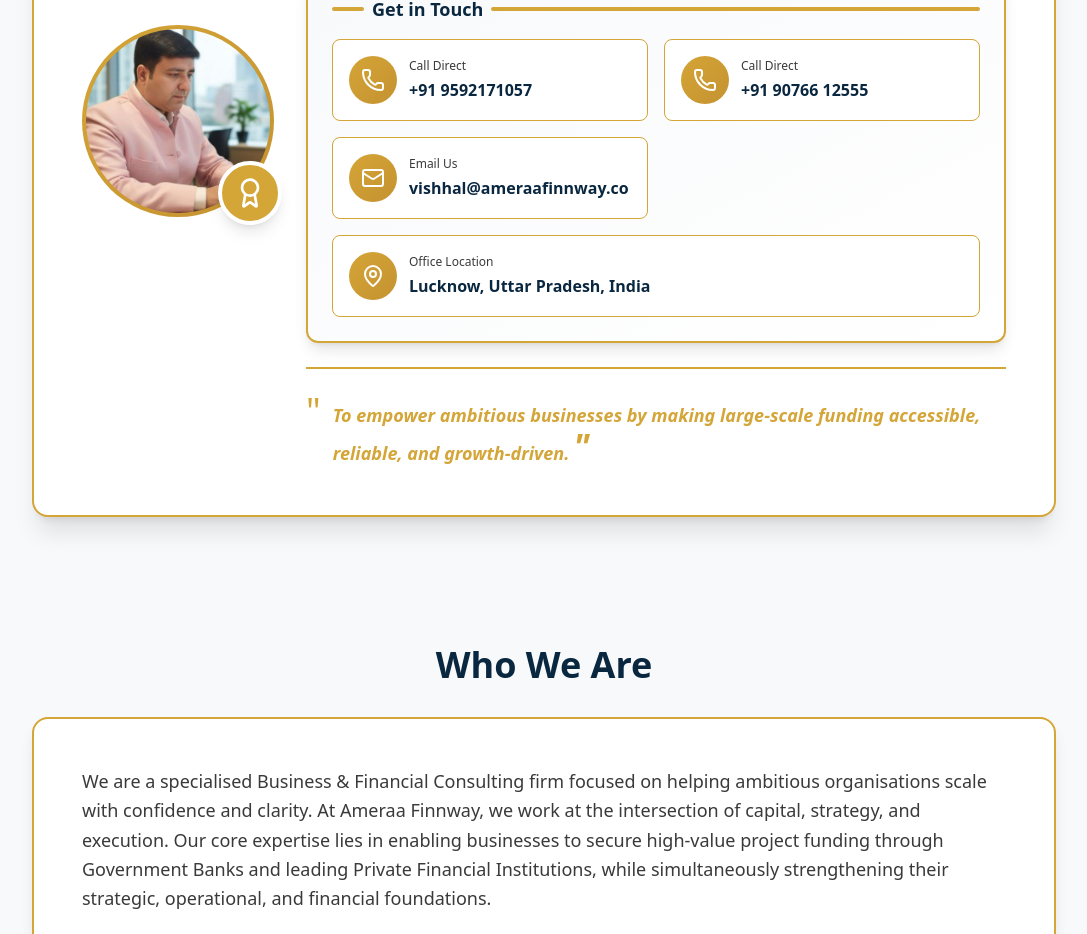
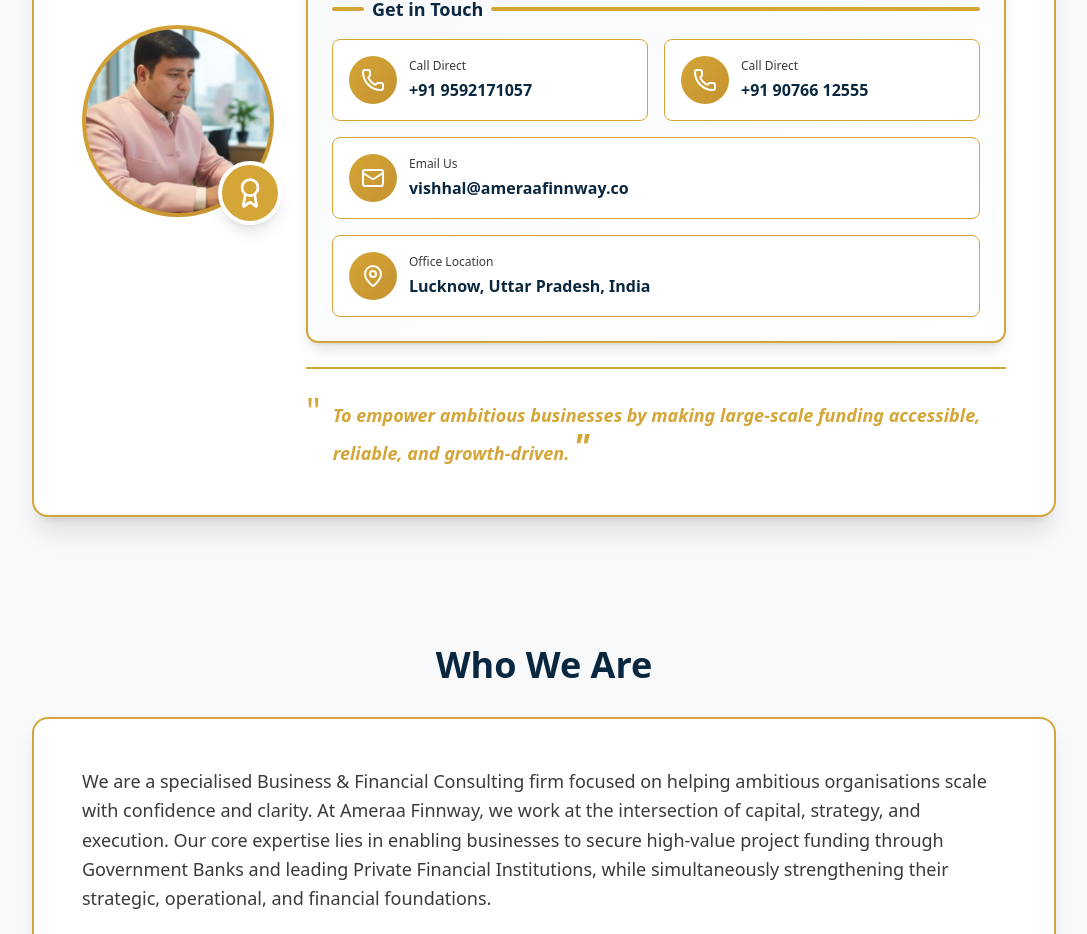
Before and after one commit to digicoders-git/Ameraa-Finnway, a React (Vite) app: page / in a window 1280 px wide. Shown: the part 1039-1973 px from the top of the page, without its empty margins (96-1183 px from the left). Built offline with nearby package versions, Linux system fonts and the light colour scheme.

Commit message:
Contact us UI change in home page

```diff
--- a/src/components/home/ContactUs.jsx
+++ b/src/components/home/ContactUs.jsx
@@ -92,9 +92,9 @@ const ContactUs = () => {
                     </a>
 
                     {/* Email */}
-                    <a
+                    {/* <a
                       href="mailto:vishhal@ameraafinnway.co"
-                      className="bg-white p-3 md:p-4 rounded-lg border border-[#D4A537] border-opacity-20 hover:border-[#D4A537] hover:shadow-md transition-all duration-300 group"
+                      className="bg-white w-full p-3 md:p-4 rounded-lg border border-[#D4A537] border-opacity-20 hover:border-[#D4A537] hover:shadow-md transition-all duration-300 group"
                     >
                       <div className="flex items-center gap-3">
                         <div className="w-10 h-10 md:w-12 md:h-12 bg-gradient-to-br from-[#D4A537] to-[#C59230] rounded-full flex items-center justify-center group-hover:scale-110 transition-transform duration-300 flex-shrink-0">
@@ -109,9 +109,24 @@ const ContactUs = () => {
                           </p>
                         </div>
                       </div>
-                    </a>
+                    </a> */}
 
                     {/* Location - Full Width */}
+                    <a href="mailto:vishhal@ameraafinnway.co" className="sm:col-span-2 bg-white p-3 md:p-4 rounded-lg border border-[#D4A537] border-opacity-20">
+                      <div className="flex items-center gap-3">
+                        <div className="w-10 h-10 md:w-12 md:h-12 bg-gradient-to-br from-[#D4A537] to-[#C59230] rounded-full flex items-center justify-center flex-shrink-0">
+                          <Mail className="w-5 h-5 md:w-6 md:h-6 text-white" />
+                        </div>
+                        <div className="min-w-0">
+                          <p className="text-xs text-[#3A3A3A] mb-1">
+                            Email Us
+                          </p>
+                          <p className="font-bold text-sm md:text-base text-[#0A2740]">
+                            vishhal@ameraafinnway.co
+                          </p>
+                        </div>
+                      </div>
+                    </a>
                     <div className="sm:col-span-2 bg-white p-3 md:p-4 rounded-lg border border-[#D4A537] border-opacity-20">
                       <div className="flex items-center gap-3">
                         <div className="w-10 h-10 md:w-12 md:h-12 bg-gradient-to-br from-[#D4A537] to-[#C59230] rounded-full flex items-center justify-center flex-shrink-0">
```
